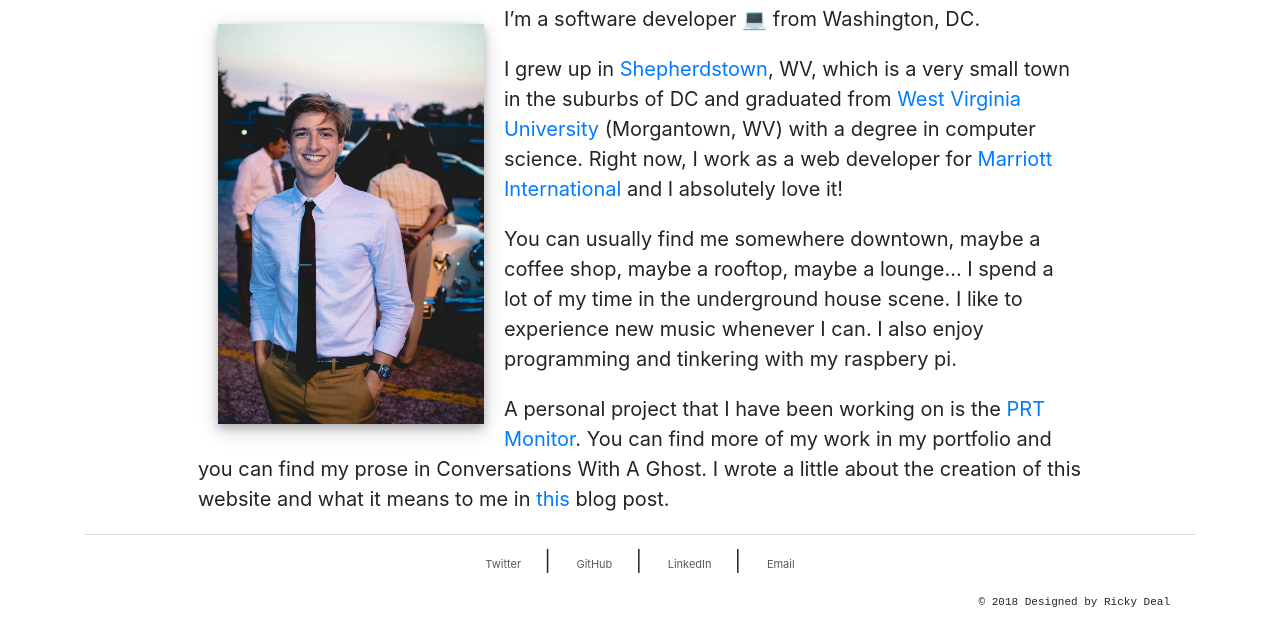
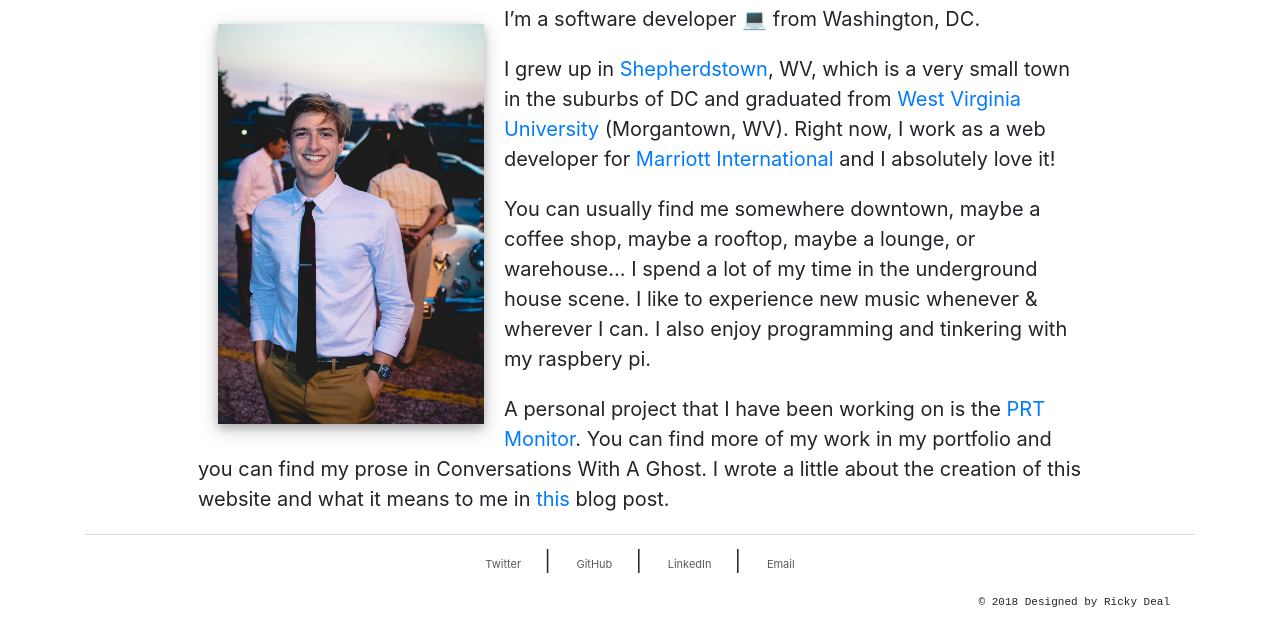
Before and after one commit to rainerdeal/rainerdeal.github.io, a Jekyll site: the page built from about.md, in a window 1280 px wide and 900 px high, scrolled down 707 px, cut to the strip 280-900 px from the top of the window. Built offline with Jekyll 4.4.1, drawn with Linux system fonts in a browser that asks for light colours.

Commit message:
Typos and link fixes 😅

```diff
--- a/about.md
+++ b/about.md
@@ -6,8 +6,8 @@
 
 I'm a software developer 💻 from Washington, DC.
 
-I grew up in [Shepherdstown](http://shepherdstown.info), WV, which is a very small town in the suburbs of DC and graduated from [West Virginia University](https://www.wvu.edu) (Morgantown, WV) with a degree in computer science. Right now, I work as a web developer for [Marriott International](https://www.marriott.com/marriott/aboutmarriott.mi) and I absolutely love it!
+I grew up in [Shepherdstown](http://shepherdstown.info), WV, which is a very small town in the suburbs of DC and graduated from [West Virginia University](https://www.wvu.edu) (Morgantown, WV). Right now, I work as a web developer for [Marriott International](https://www.marriott.com/marriott/aboutmarriott.mi) and I absolutely love it!
 
-You can usually find me somewhere downtown, maybe a coffee shop, maybe a rooftop, maybe a lounge... I spend a lot of my time in the underground house scene. I like to experience new music whenever I can. I also enjoy programming and tinkering with my raspbery pi.
+You can usually find me somewhere downtown, maybe a coffee shop, maybe a rooftop, maybe a lounge, or warehouse... I spend a lot of my time in the underground house scene. I like to experience new music whenever & wherever I can. I also enjoy programming and tinkering with my raspbery pi.
 
-A personal project that I have been working on is the [PRT Monitor](https://github.com/rainerdeal/PRT-Monitor). You can find more of my work in my portfolio and you can find my prose in Conversations With A Ghost. I wrote a little about the creation of this website and what it means to me in [this]({{ site.baseurl }}{% post_url 2018-10-23-Ghost-in-the-Shell %}) blog post.
+A personal project that I have been working on is the [PRT Monitor](http://www.thedaonline.com/news/bot-account-can-tell-when-prt-is-down-within-five/article_940d3182-ba3d-11e8-a305-d7d8e3af9f55.html). You can find more of my work in my portfolio and you can find my prose in Conversations With A Ghost. I wrote a little about the creation of this website and what it means to me in [this]({{ site.baseurl }}{% post_url 2018-10-23-Ghost-in-the-Shell %}) blog post.
```
Also changed, not shown: _posts/2018-10-23-Ghost-in-the-Shell.md (+1 -1 lines).
